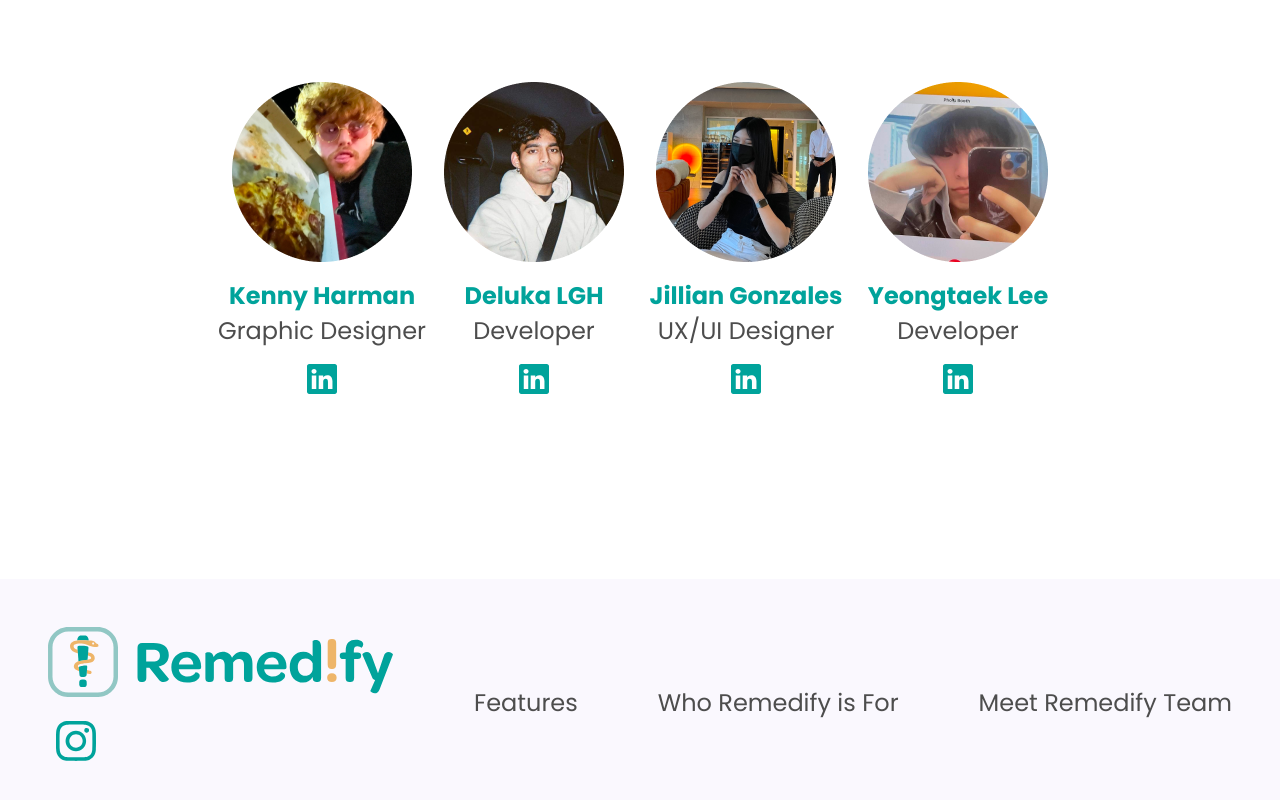
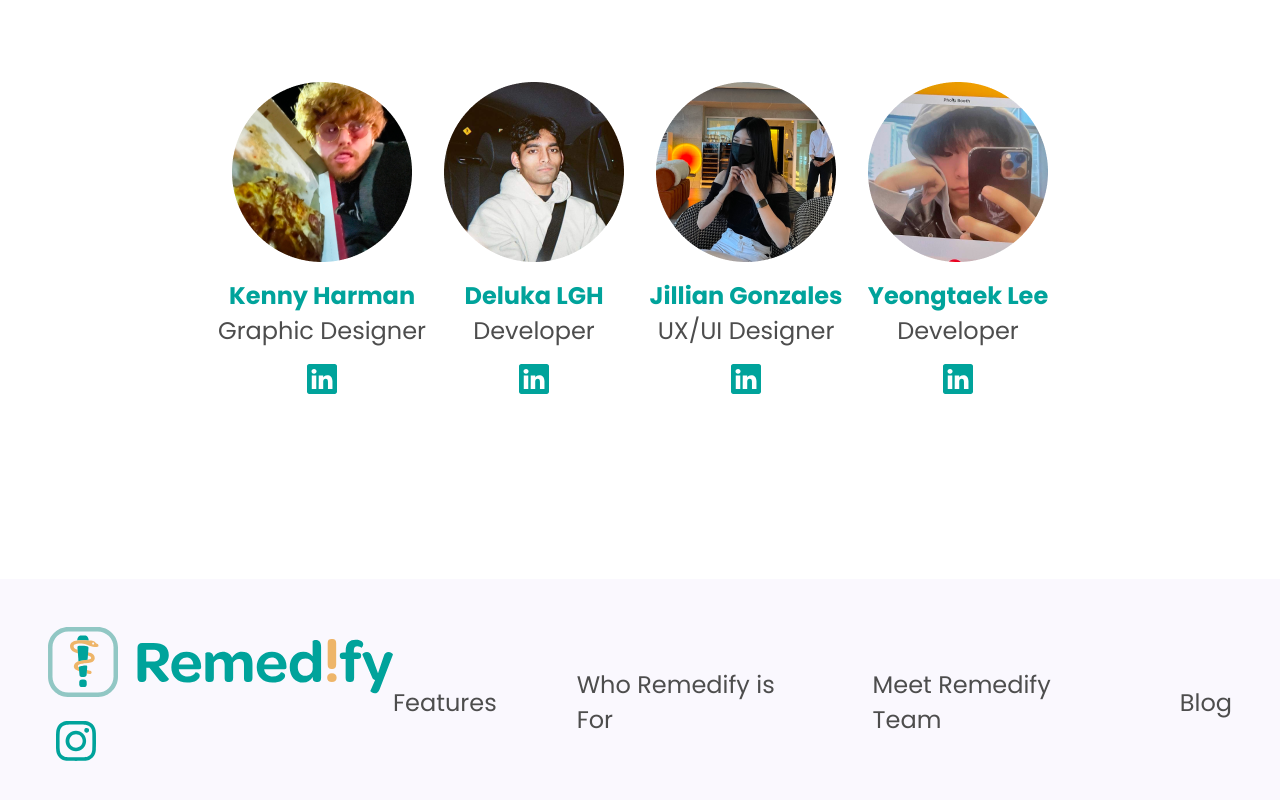
Before and after one commit to Crystalhtc/remedify-landing-page, a Next.js app: page / in a window 1280 px wide. Shown: the part 6657-7457 px from the top of the page. Built offline with nearby package versions, Linux system fonts and the light colour scheme.

Commit message:
update footer

```diff
--- a/src/app/components/Footer/Footer.jsx
+++ b/src/app/components/Footer/Footer.jsx
@@ -22,7 +22,12 @@ export default function Footer() {
                 </li>
                 <li className={styles.navItem}>
                     <a href="#team">
-                        <p>Meet Remedify Team </p>
+                        <p>Meet Remedify Team</p>
+                    </a>
+                </li>
+                <li className={styles.navItem}>
+                    <a href="">
+                        <p>Blog</p>
                     </a>
                 </li>
             </ul>
```
